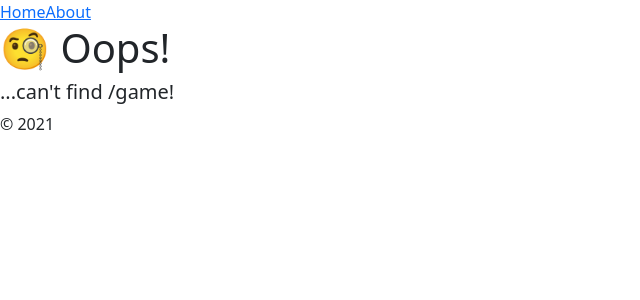
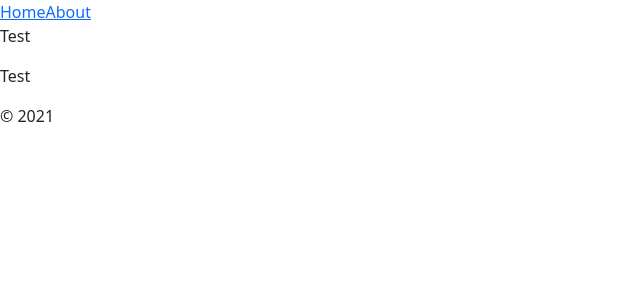
Before and after one commit to yourlocaldeveloper/adventure_app, a React app in the folder client/: page /game in a window 1280 px wide. Shown: the top 300 px of the page, without its empty margins (0-640 px from the left). Built offline with nearby package versions, Linux system fonts and the light colour scheme.

Commit message:
add CommandLine page with two new components CLI / Progress Bar

```diff
--- a/client/src/App.js
+++ b/client/src/App.js
@@ -17,9 +17,9 @@ function App(){
           <Route path="/about">
             <Pages.About />
           </Route>
-          {/* <Route path="/contact">
-            <Pages.Contact />
-              </Route> */}
+          <Route path="/game">
+            <Pages.CommandLine />
+          </Route>
           <Route>
             <Pages.NotFound />
           </Route>
--- /dev/null
+++ b/client/src/components/CLI/index.js
@@ -0,0 +1,12 @@
+import React from 'react';
+
+const CLI = () => {
+
+    return (
+        <div id="cli">
+          <p>Test</p>
+        </div>
+    )
+}
+
+export default CLI;
--- /dev/null
+++ b/client/src/components/ProgressBar/index.js
@@ -0,0 +1,12 @@
+import React from 'react';
+
+const ProgressBar = () => {
+
+    return (
+        <div id="progress-bar">
+          <p>Test</p>
+        </div>
+    )
+}
+
+export default ProgressBar;
--- a/client/src/components/index.js
+++ b/client/src/components/index.js
@@ -1 +1,3 @@
 // export { default as ComponentName } from './ComponentName'
+export { default as CLI } from './CLI';
+export { default as ProgressBar } from './ProgressBar';
--- a/client/src/index.scss
+++ b/client/src/index.scss
@@ -4,6 +4,7 @@
 
 // Pages
 @import './pages/Home/home';
-@import './pages/CommandLine/CommandLine';
+@import './pages/CommandLine/commandline';
 
 // Componets
+@import './components/CLI/cli';
--- a/client/src/pages/CommandLine/index.js
+++ b/client/src/pages/CommandLine/index.js
@@ -1,10 +1,12 @@
 import React from 'react';
+import { CLI, ProgressBar } from '../../components'
 
 const CommandLine = () => {
 
     return (
-        <section id="cli">
-            <h1>Game Screen!</h1>
+        <section id="command-line">
+          <ProgressBar />
+          <CLI />
         </section>
     )
 }
--- a/client/src/pages/index.js
+++ b/client/src/pages/index.js
@@ -1,3 +1,4 @@
 export { default as About } from './About';
 export { default as Home } from './Home';
 export { default as NotFound } from './NotFound';
+export { default as CommandLine } from './CommandLine';
```
Also changed, not shown: client/src/components/CLI/_cli.scss (added), client/src/components/ProgressBar/_progressbar.scss (added).
